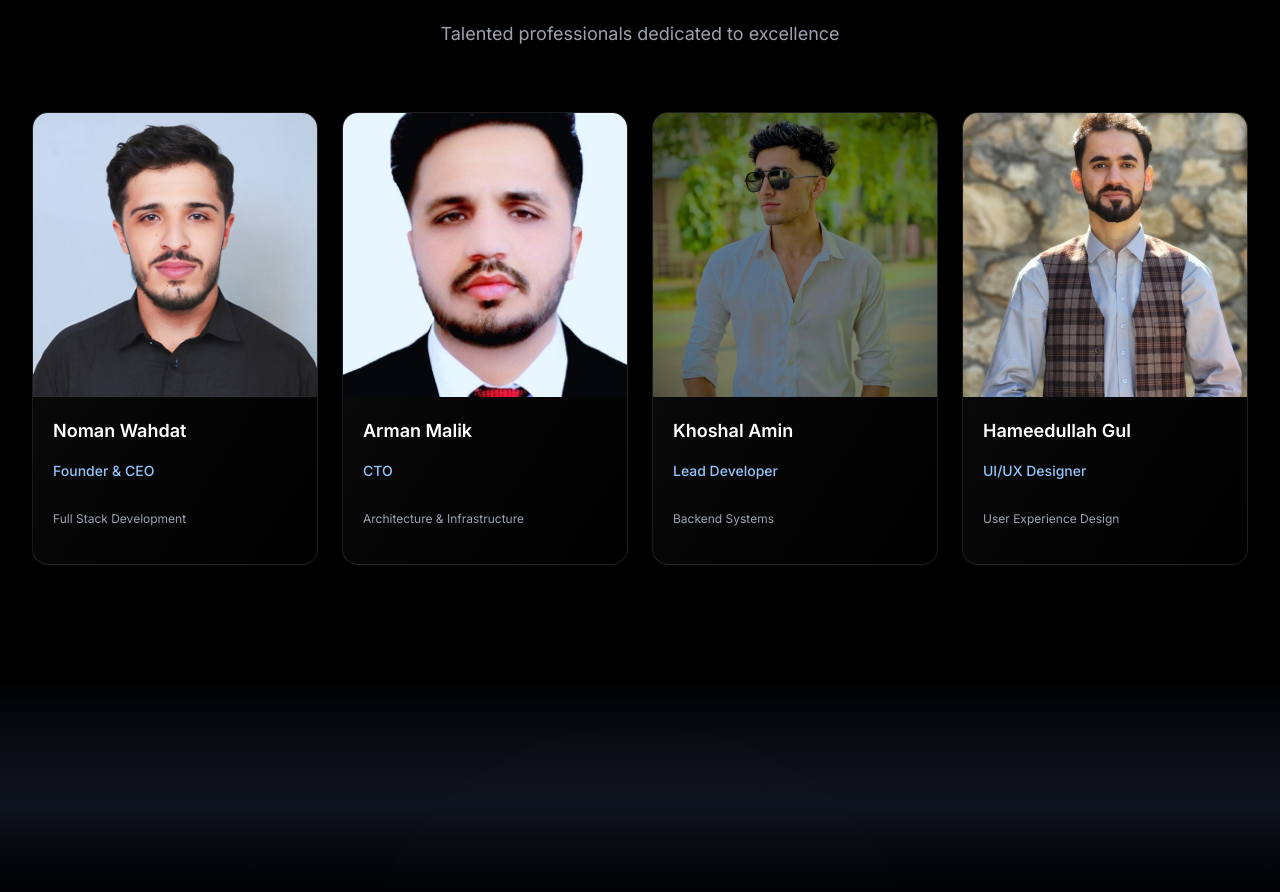
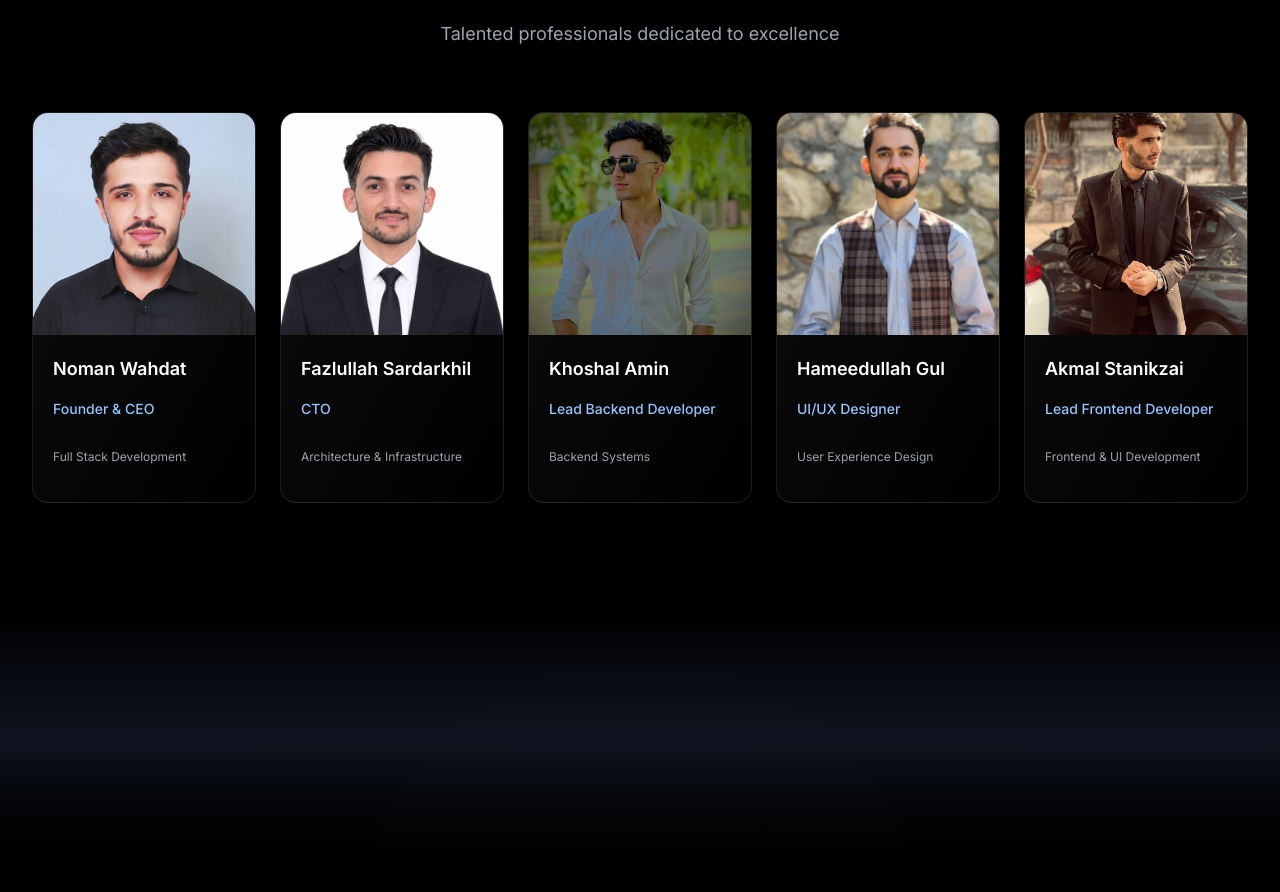
Before and after one commit to NomanWahdat/Rayan-Tech-Solutions, a React (Vite) app: page / in a window 1280 px wide. Shown: the part 2618-3510 px from the top of the page. Built offline with nearby package versions, Linux system fonts and the light colour scheme.

Commit message:
Update team members: replace Arman with Fazlullah Sardarkhil (CTO) and add Akmal Stanikzai (Lead Frontend Developer), fix image paths

```diff
--- a/src/pages/About.tsx
+++ b/src/pages/About.tsx
@@ -13,9 +13,10 @@ export default function About() {
 
   const team = [
     { name: 'Noman Wahdat', role: 'Founder & CEO', specialty: 'Full Stack Development', image: '/team/noman-wahdat.jpeg' },
-    { name: 'Arman Malik', role: 'CTO', specialty: 'Architecture & Infrastructure', image: '/team/arman-malik.jpeg' },
-    { name: 'Khoshal Amin', role: 'Lead Developer', specialty: 'Backend Systems', image: '/team/khoshal-amin.jpeg' },
+    { name: 'Fazlullah Sardarkhil', role: 'CTO', specialty: 'Architecture & Infrastructure', image: '/team/fazl.jpg' },
+    { name: 'Khoshal Amin', role: 'Lead Backend Developer', specialty: 'Backend Systems', image: '/team/khoshal-amin.jpeg' },
     { name: 'Hameedullah Gul', role: 'UI/UX Designer', specialty: 'User Experience Design', image: '/team/hameedullah-gul.jpeg' },
+    { name: 'Akmal Stanikzai', role: 'Lead Frontend Developer', specialty: 'Frontend & UI Development', image: '/team/akmal.jpg' },
   ]
 
   return (
@@ -231,7 +232,7 @@ export default function About() {
             <p className="text-gray-400 text-lg">{t('about:team.subtitle')}</p>
           </motion.div>
 
-          <div className="grid grid-cols-1 sm:grid-cols-2 lg:grid-cols-4 gap-4 sm:gap-6">
+          <div className="grid grid-cols-1 sm:grid-cols-2 lg:grid-cols-5 gap-4 sm:gap-6">
             {team.map((member, idx) => (
               <motion.div
                 key={idx}
```
Also changed, not shown: public/team/akmal.jpg (added), public/team/fazl.jpg (added).
